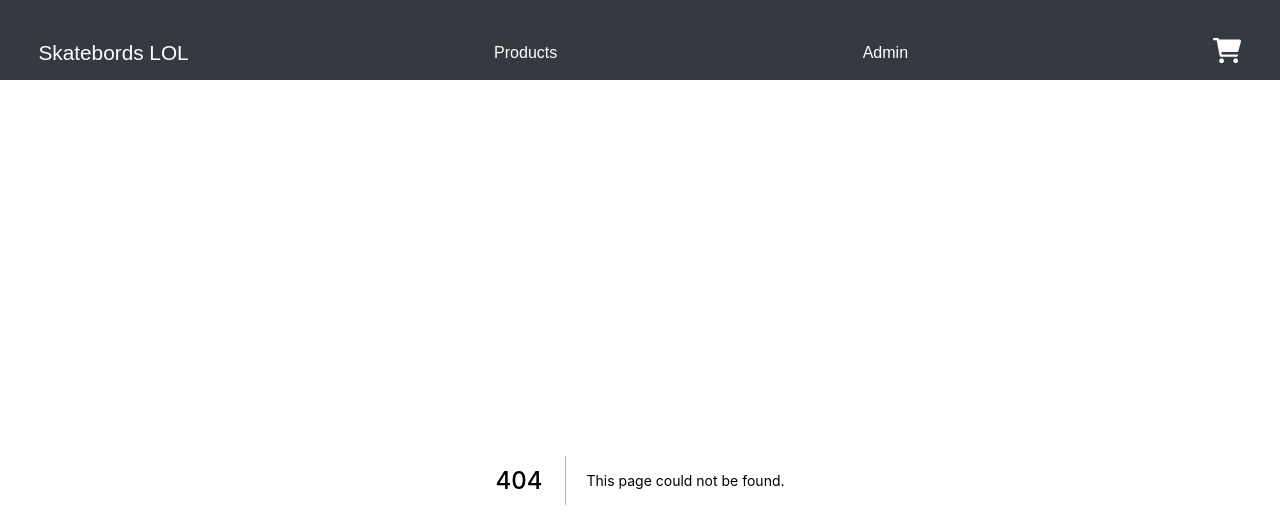
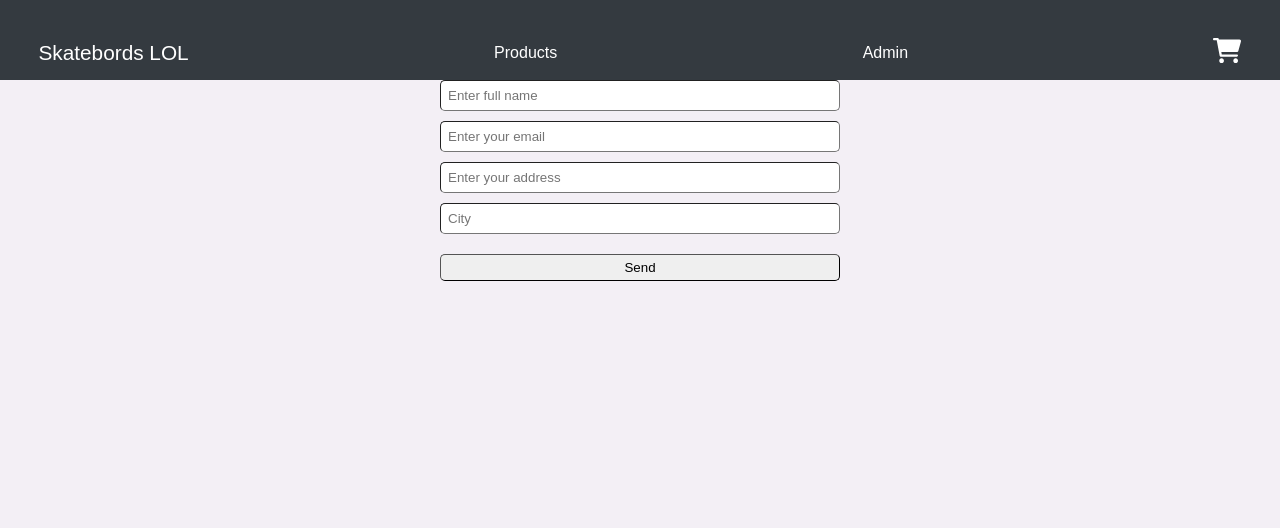
Before and after one commit to K1-RA/code_collaborate_shop, a Next.js app: page /checkout in a window 1280 px wide. Before the commit this address had no page. Shown: the top 528 px of the page. Built offline with nearby package versions, Linux system fonts and the light colour scheme; a web font is replaced by a local one.

Commit message:
added checkout page and styling for it

```diff
--- /dev/null
+++ b/pages/checkout/index.js
@@ -0,0 +1,32 @@
+import styles from './checkout.module.scss';
+import { Button } from '../../components';
+
+export default function Checkout() {
+	return (
+		<div className={'formContainer'}>
+			<form className={'classForm'}>
+				<input
+					type='text'
+					name='name'
+					id='name'
+					placeholder='Enter full name'
+				/>
+				<input
+					type='email'
+					name='email'
+					id='email'
+					placeholder='Enter your email'
+				/>
+				<input
+					type='text'
+					name='address'
+					id='address'
+					placeholder='Enter your address'
+				/>
+				<input type='text' name='city' id='' placeholder='City' />
+
+				<Button type='submit' text='Send' />
+			</form>
+		</div>
+	);
+}
--- a/styles/globals.scss
+++ b/styles/globals.scss
@@ -33,3 +33,34 @@ body {
 .productProducts {
 	padding-left: 0.35em;
 }
+
+.formContainer {
+	align-items: center;
+	display: flex;
+	flex-direction: column;
+	flex-wrap: wrap;
+	justify-content: center;
+
+	.classForm {
+		display: flex;
+		flex-direction: column;
+		justify-content: center;
+		max-width: 400px;
+		width: 100%;
+
+		@media screen and (max-width: 480px) {
+			padding: 0 5%;
+		}
+
+		input {
+			border-radius: 5px;
+			border-width: 1px;
+			margin-bottom: 10px;
+			padding: 7px;
+		}
+
+		button {
+			margin-top: 10px;
+		}
+	}
+}
```
Also changed, not shown: pages/checkout/checkout.module.scss (added).
